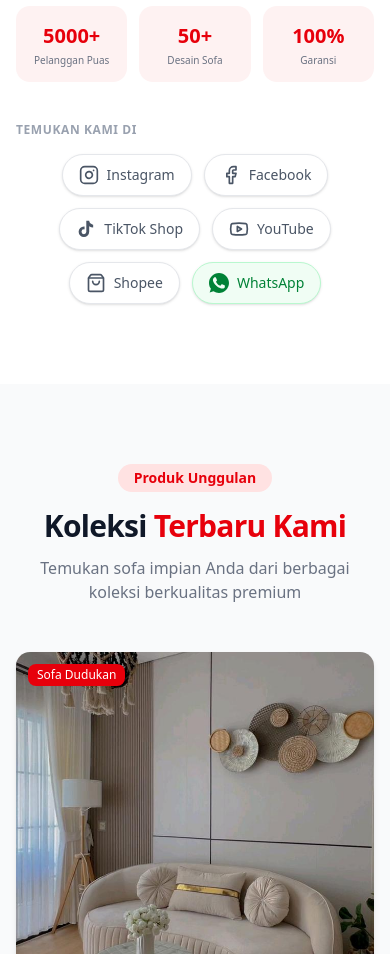
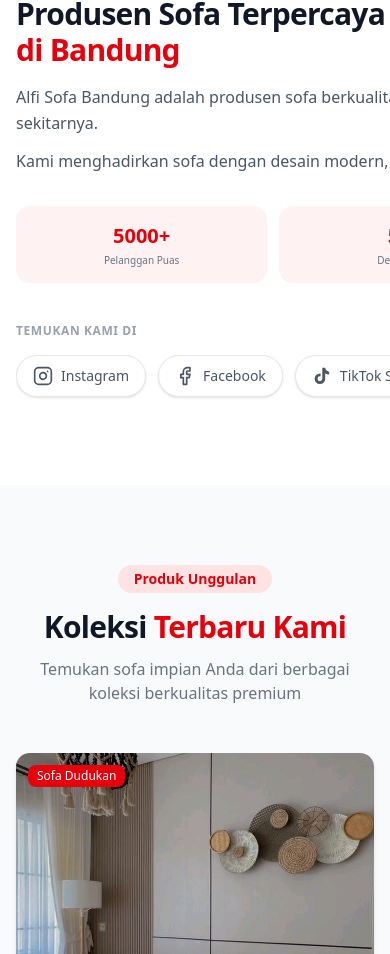
Before and after one commit to UjangSupriatna/alfi-sofa-bandung, a Next.js app: page / in a window 390 px wide. Shown: the part 1603-2557 px from the top of the page. Built offline with nearby package versions, Linux system fonts and the light colour scheme.

Commit message:
Sosmed: scroll horizontal di mobile, WhatsApp background putih sama lainnya

```diff
--- a/src/app/globals.css
+++ b/src/app/globals.css
@@ -125,3 +125,12 @@ html {
 .animate-pulse-green {
   animation: pulse-green 2s infinite;
 }
+
+/* Hide scrollbar for horizontal scroll */
+.scrollbar-hide {
+  -ms-overflow-style: none;
+  scrollbar-width: none;
+}
+.scrollbar-hide::-webkit-scrollbar {
+  display: none;
+}
--- a/src/app/page.tsx
+++ b/src/app/page.tsx
@@ -1386,32 +1386,34 @@ function AboutSection() {
               {/* Sosmed & Marketplace */}
               <div className="mt-10">
                 <p className="mb-4 text-xs font-bold uppercase tracking-wider text-gray-400">Temukan Kami Di</p>
-                <div className="flex flex-wrap items-center justify-center gap-3 sm:gap-4">
-                    <a href="https://www.instagram.com/alfisofa_bandung" target="_blank" rel="noopener noreferrer" className="flex items-center gap-2 rounded-full border border-gray-200 bg-white px-4 py-2.5 text-sm font-medium text-gray-600 shadow-sm transition-all hover:border-pink-300 hover:text-pink-600 hover:shadow-md">
+                <div className="relative">
+                  <div className="scrollbar-hide flex gap-3 overflow-x-auto pb-2 sm:flex-wrap sm:justify-center sm:overflow-visible sm:pb-0">
+                    <a href="https://www.instagram.com/alfisofa_bandung" target="_blank" rel="noopener noreferrer" className="flex shrink-0 items-center gap-2 rounded-full border border-gray-200 bg-white px-4 py-2.5 text-sm font-medium text-gray-600 shadow-sm transition-all hover:border-pink-300 hover:text-pink-600 hover:shadow-md">
                       <svg className="size-5" viewBox="0 0 24 24" fill="none" stroke="currentColor" strokeWidth="2" strokeLinecap="round" strokeLinejoin="round"><rect width="20" height="20" x="2" y="2" rx="5" ry="5"/><path d="M16 11.37A4 4 0 1 1 12.63 8 4 4 0 0 1 16 11.37z"/><line x1="17.5" x2="17.51" y1="6.5" y2="6.5"/></svg>
                       Instagram
                     </a>
-                    <a href="https://www.facebook.com/profile.php?id=61566388113783" target="_blank" rel="noopener noreferrer" className="flex items-center gap-2 rounded-full border border-gray-200 bg-white px-4 py-2.5 text-sm font-medium text-gray-600 shadow-sm transition-all hover:border-blue-300 hover:text-blue-600 hover:shadow-md">
+                    <a href="https://www.facebook.com/profile.php?id=61566388113783" target="_blank" rel="noopener noreferrer" className="flex shrink-0 items-center gap-2 rounded-full border border-gray-200 bg-white px-4 py-2.5 text-sm font-medium text-gray-600 shadow-sm transition-all hover:border-blue-300 hover:text-blue-600 hover:shadow-md">
                       <svg className="size-5" viewBox="0 0 24 24" fill="none" stroke="currentColor" strokeWidth="2" strokeLinecap="round" strokeLinejoin="round"><path d="M18 2h-3a5 5 0 0 0-5 5v3H7v4h3v8h4v-8h3l1-4h-4V7a1 1 0 0 1 1-1h3z"/></svg>
                       Facebook
                     </a>
-                    <a href="https://vt.tiktok.com/ZS98EPB7eVou4-vCxtO/" target="_blank" rel="noopener noreferrer" className="flex items-center gap-2 rounded-full border border-gray-200 bg-white px-4 py-2.5 text-sm font-medium text-gray-600 shadow-sm transition-all hover:border-gray-400 hover:text-black hover:shadow-md">
+                    <a href="https://vt.tiktok.com/ZS98EPB7eVou4-vCxtO/" target="_blank" rel="noopener noreferrer" className="flex shrink-0 items-center gap-2 rounded-full border border-gray-200 bg-white px-4 py-2.5 text-sm font-medium text-gray-600 shadow-sm transition-all hover:border-gray-400 hover:text-black hover:shadow-md">
                       <svg className="size-5" viewBox="0 0 24 24" fill="currentColor"><path d="M19.59 6.69a4.83 4.83 0 0 1-3.77-4.25V2h-3.45v13.67a2.89 2.89 0 0 1-2.88 2.5 2.89 2.89 0 0 1-2.89-2.89 2.89 2.89 0 0 1 2.89-2.89c.28 0 .54.04.79.1v-3.5a6.37 6.37 0 0 0-.79-.05A6.34 6.34 0 0 0 3.15 15.2a6.34 6.34 0 0 0 6.34 6.34 6.34 6.34 0 0 0 6.34-6.34V8.73a8.19 8.19 0 0 0 4.76 1.52V6.8a4.84 4.84 0 0 1-1-.11z"/></svg>
                       TikTok Shop
                     </a>
-                    <a href="https://youtube.com/@alfisofabandung" target="_blank" rel="noopener noreferrer" className="flex items-center gap-2 rounded-full border border-gray-200 bg-white px-4 py-2.5 text-sm font-medium text-gray-600 shadow-sm transition-all hover:border-red-300 hover:text-red-600 hover:shadow-md">
+                    <a href="https://youtube.com/@alfisofabandung" target="_blank" rel="noopener noreferrer" className="flex shrink-0 items-center gap-2 rounded-full border border-gray-200 bg-white px-4 py-2.5 text-sm font-medium text-gray-600 shadow-sm transition-all hover:border-red-300 hover:text-red-600 hover:shadow-md">
                       <svg className="size-5" viewBox="0 0 24 24" fill="none" stroke="currentColor" strokeWidth="2" strokeLinecap="round" strokeLinejoin="round"><path d="M2.5 17a24.12 24.12 0 0 1 0-10 2 2 0 0 1 1.4-1.4 49.56 49.56 0 0 1 16.2 0A2 2 0 0 1 21.5 7a24.12 24.12 0 0 1 0 10 2 2 0 0 1-1.4 1.4 49.55 49.55 0 0 1-16.2 0A2 2 0 0 1 2.5 17"/><path d="m10 15 5-3-5-3z"/></svg>
                       YouTube
                     </a>
-                    <a href="https://shopee.co.id/gudang_sofa_bandung" target="_blank" rel="noopener noreferrer" className="flex items-center gap-2 rounded-full border border-gray-200 bg-white px-4 py-2.5 text-sm font-medium text-gray-600 shadow-sm transition-all hover:border-orange-300 hover:text-orange-600 hover:shadow-md">
+                    <a href="https://shopee.co.id/gudang_sofa_bandung" target="_blank" rel="noopener noreferrer" className="flex shrink-0 items-center gap-2 rounded-full border border-gray-200 bg-white px-4 py-2.5 text-sm font-medium text-gray-600 shadow-sm transition-all hover:border-orange-300 hover:text-orange-600 hover:shadow-md">
                       <ShoppingBag className="size-5" />
                       Shopee
                     </a>
-                    <a href="https://wa.me/6285198778338?text=Halo%20Alfi%20Sofa,%20saya%20ingin%20bertanya%20tentang%20sofa." target="_blank" rel="noopener noreferrer" className="flex items-center gap-2 rounded-full border border-green-200 bg-green-50 px-4 py-2.5 text-sm font-medium text-green-700 shadow-sm transition-all hover:border-green-400 hover:bg-green-100 hover:shadow-md">
+                    <a href="https://wa.me/6285198778338?text=Halo%20Alfi%20Sofa,%20saya%20ingin%20bertanya%20tentang%20sofa." target="_blank" rel="noopener noreferrer" className="flex shrink-0 items-center gap-2 rounded-full border border-gray-200 bg-white px-4 py-2.5 text-sm font-medium text-gray-600 shadow-sm transition-all hover:border-green-300 hover:text-green-600 hover:shadow-md">
                       <svg className="size-5" viewBox="0 0 32 32" fill="currentColor"><path d="M16.004 0h-.008C7.174 0 0 7.176 0 16.004c0 3.5 1.132 6.744 3.054 9.378L1.056 31.2l6.062-1.95a15.9 15.9 0 0 0 8.886 2.692C24.826 31.942 32 24.766 32 16.004S24.826 0 16.004 0zm9.35 22.614c-.392 1.106-2.286 2.05-3.188 2.178-.822.116-1.86.166-3.002-.192a27.3 27.3 0 0 1-2.736-1.014c-4.816-2.086-7.968-6.964-8.212-7.296-.236-.334-1.936-2.578-1.936-4.918s1.226-3.486 1.66-3.964c.434-.478.95-.6 1.266-.6.316 0 .632.002.908.016.292.016.682-.11 1.066.814.392.942 1.332 3.252 1.45 3.488.116.236.196.514.04.828-.156.314-.236.508-.47.786-.236.278-.496.622-.708.834-.236.236-.482.492-.206.966.274.474 1.222 2.016 2.624 3.266 1.802 1.61 3.322 2.108 3.796 2.344.474.236.75.196 1.026-.118.278-.316 1.188-1.384 1.504-1.858.316-.474.632-.392 1.066-.236.434.156 2.748 1.296 3.222 1.532.474.236.79.354.908.55.118.196.118 1.136-.274 2.244z"/></svg>
                       WhatsApp
                     </a>
                   </div>
+                </div>
               </div>
             </div>
           </FadeIn>
```
